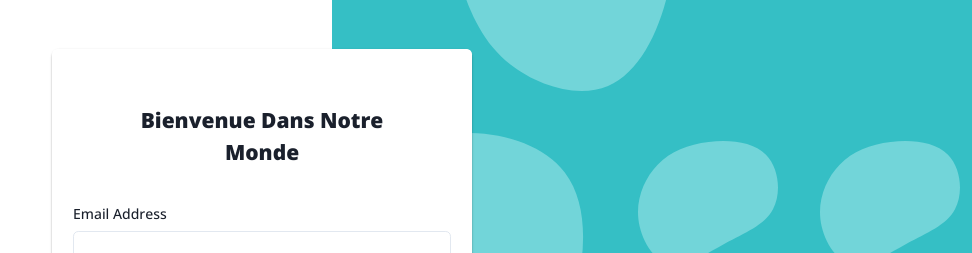
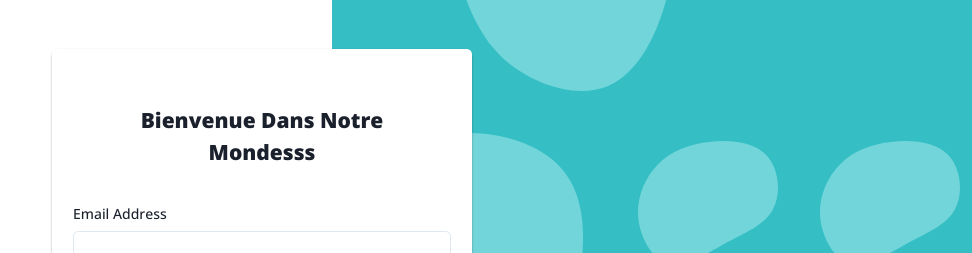
Before and after one commit to AyoubSayah/proxela_nuit_info_202, a React (Vite) app: page /auth/login in a window 1280 px wide. Shown: the part 161-414 px from the top of the page, without its empty margins (308-1280 px from the left). Built offline with nearby package versions, Linux system fonts and the light colour scheme.

Commit message:
initial commit

```diff
--- a/src/modules/auth/components/Login.tsx
+++ b/src/modules/auth/components/Login.tsx
@@ -54,7 +54,7 @@ const Login = () => {
           fontWeight="extrabold"
           textAlign="center"
         >
-          Bienvenue dans notre monde
+          Bienvenue dans notre mondesss
         </Text>
         <Formik
           initialValues={{
```
Also changed, not shown: 1 other file (tests, documents, lock files or other folders).
